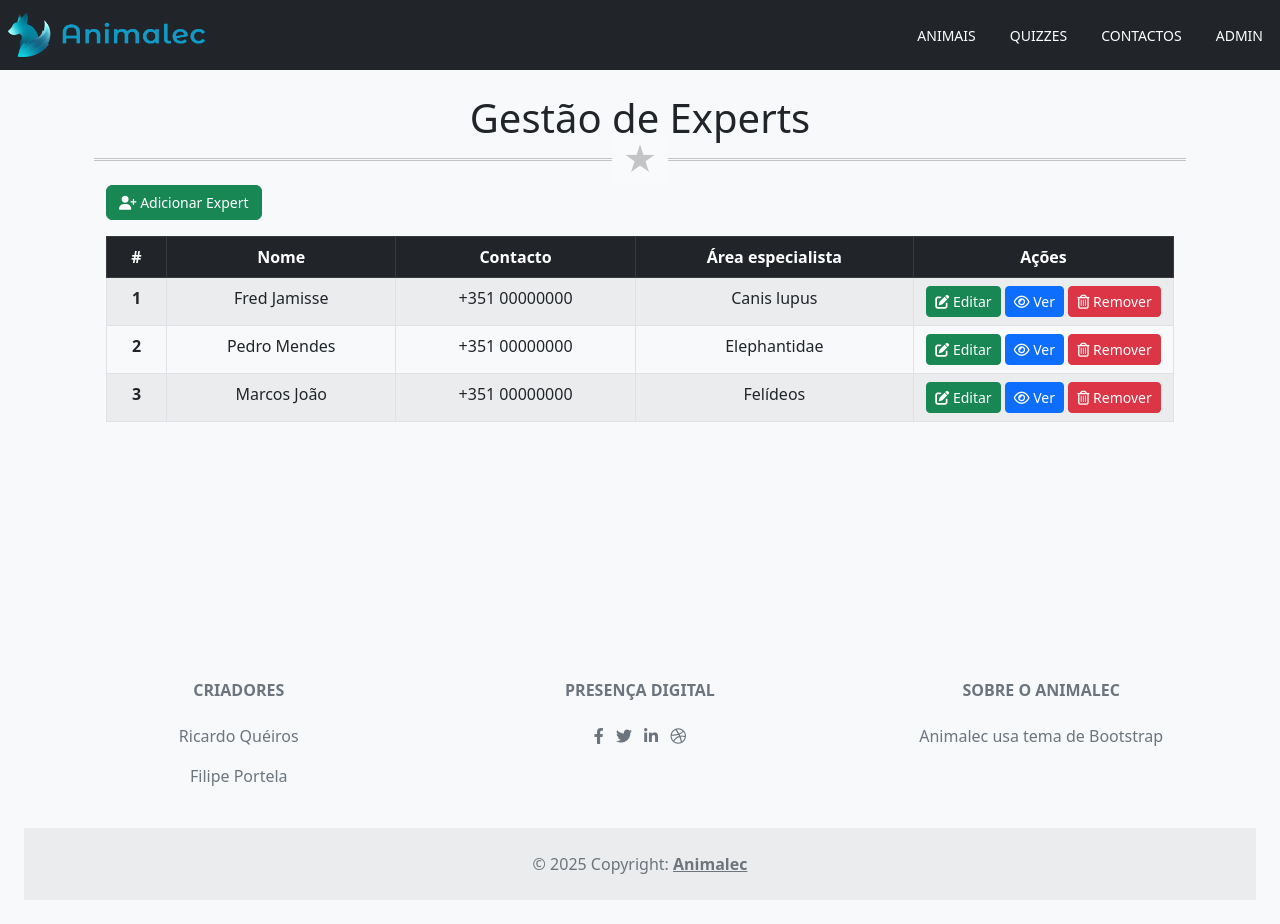
After one commit to FredJamisse/UC_ProgramacaoWebAvancada, a web app: file Tarefa_3.1b/pages/experts.html in a window 1280 px wide. The commit adds this page. Run offline with its HTML, style and script files only (its server is not run), Linux system fonts and the light colour scheme.

Commit message:
adicionei interação na pagina de gestâo do expert

```diff
--- a/Tarefa_3.1b/css/style.css
+++ b/Tarefa_3.1b/css/style.css
@@ -3,6 +3,8 @@ body {
   height: 100%;
   background-color: #f8f9fa !important;
 }
+
+
 
 .hr5 {
   border: 0;
@@ -45,3 +47,7 @@ i span {
 .btn {
   font-size: 14px;
 }
+
+.header-area .navbar-brand img {
+  max-height: 60px;
+}
--- /dev/null
+++ b/Tarefa_3.1b/pages/experts.html
@@ -0,0 +1,250 @@
+<!DOCTYPE html>
+<html lang="pt">
+  <head>
+    <meta charset="UTF-8" />
+    <meta http-equiv="X-UA-Compatible" content="IE=edge" />
+    <meta name="viewport" content="width=device-width, initial-scale=1.0" />
+    <title>Gestão de Experts</title>
+
+    <!-- Bootstrap CSS -->
+    <link
+      href="https://cdn.jsdelivr.net/npm/bootstrap@5.2.2/dist/css/bootstrap.min.css"
+      rel="stylesheet"
+      crossorigin="anonymous"
+    />
+
+    <!-- Font Awesome -->
+    <link
+      rel="stylesheet"
+      href="https://cdnjs.cloudflare.com/ajax/libs/font-awesome/6.2.0/css/all.min.css"
+      crossorigin="anonymous"
+      referrerpolicy="no-referrer"
+    />
+
+    <!-- CSS próprio -->
+    <link rel="stylesheet" href="../css/style.css" />
+  </head>
+
+  <body>
+    <!------- Header ------>
+    <header class="header-area">
+      <div class="navbar-area">
+        <nav class="navbar navbar-expand-lg navbar-dark bg-dark">
+          <a class="navbar-brand mr-lg-4 mx-2" href="../index.html">
+            <img src="../assets/animalec_line.88024da4.png" style="width: 200px" alt="logo" />
+          </a>
+
+
+          <div class="collapse navbar-collapse justify-content-end" id="navbarSupportedContent">
+            <ul class="navbar-nav mr-auto">
+              <li class="nav-item mx-1">
+                <a href="#" class="btn btn-md btn-tertiary text-white">ANIMAIS</a>
+              </li>
+              <li class="nav-item mx-1">
+                <a href="#" class="btn btn-md btn-tertiary text-white">QUIZZES</a>
+              </li>
+              <li class="nav-item mx-1">
+                <a href="#" class="btn btn-md btn-tertiary text-white">CONTACTOS</a>
+              </li>
+              <li class="nav-item mx-1">
+                <a href="../index.html" class="btn btn-md btn-tertiary text-white">ADMIN</a>
+              </li>
+            </ul>
+          </div>
+        </nav>
+      </div>
+    </header>
+    <!-- navbar end-->
+
+    <!-- Main Content -->
+    <section class="main">
+      <div class="container p-4 text-center">
+        <h1 class="mb-3">Gestão de Experts</h1>
+        <hr class="hr5" />
+
+        <div class="container mt-4" style="min-height: 400px">
+          <div class="row mb-3">
+            <div class="col-12 text-start">
+              <button id="btnAddExpert" class="btn btn-success">
+                <i class="fas fa-user-plus"></i>
+                <span>Adicionar Expert</span>
+              </button>
+            </div>
+          </div>
+
+          <div class="row">
+            <div class="col-12">
+              <table class="table table-bordered table-striped table-hover">
+                <thead class="table-dark">
+                  <tr>
+                    <th scope="col" style="width: 60px">#</th>
+                    <th scope="col">Nome</th>
+                    <th scope="col">Contacto</th>
+                    <th scope="col">Área especialista</th>
+                    <th scope="col" style="width: 260px">Ações</th>
+                  </tr>
+                </thead>
+                <tbody id="expertsTableBody">
+                  <tr>
+                    <th scope="row">1</th>
+                    <td>Fred Jamisse</td>
+                    <td>+351 00000000</td>
+                    <td>Canis lupus</td>
+                    <td>
+                      <button type="button" class="btn btn-success btn-sm btn-edit">
+                        <i class="fas fa-edit"></i>
+                        <span>Editar</span>
+                      </button>
+                      <button type="button" class="btn btn-primary btn-sm btn-view">
+                        <i class="far fa-eye"></i>
+                        <span>Ver</span>
+                      </button>
+                      <button type="button" class="btn btn-danger btn-sm btn-delete">
+                        <i class="far fa-trash-alt"></i>
+                        <span>Remover</span>
+                      </button>
+                    </td>
+                  </tr>
+                  <tr>
+                    <th scope="row">2</th>
+                    <td>Pedro Mendes</td>
+                    <td>+351 00000000</td>
+                    <td>Elephantidae</td>
+                    <td>
+                      <button type="button" class="btn btn-success btn-sm btn-edit">
+                        <i class="fas fa-edit"></i>
+                        <span>Editar</span>
+                      </button>
+                      <button type="button" class="btn btn-primary btn-sm btn-view">
+                        <i class="far fa-eye"></i>
+                        <span>Ver</span>
+                      </button>
+                      <button type="button" class="btn btn-danger btn-sm btn-delete">
+                        <i class="far fa-trash-alt"></i>
+                        <span>Remover</span>
+                      </button>
+                    </td>
+                  </tr>
+                  <tr>
+                    <th scope="row">3</th>
+                    <td>Marcos João</td>
+                    <td>+351 00000000</td>
+                    <td>Felídeos</td>
+                    <td>
+                      <button type="button" class="btn btn-success btn-sm btn-edit">
+                        <i class="fas fa-edit"></i>
+                        <span>Editar</span>
+                      </button>
+                      <button type="button" class="btn btn-primary btn-sm btn-view">
+                        <i class="far fa-eye"></i>
+                        <span>Ver</span>
+                      </button>
+                      <button type="button" class="btn btn-danger btn-sm btn-delete">
+                        <i class="far fa-trash-alt"></i>
+                        <span>Remover</span>
+                      </button>
+                    </td>
+                  </tr>
+                </tbody>
+              </table>
+            </div>
+          </div>
+        </div>
+      </div>
+    </section>
+    <!-- Main Content -->
+
+    <!-- Footer -->
+    <footer class="text-center text-lg-start bg-light text-muted p-4">
+      <section>
+        <div class="text-center text-md-start mt-5">
+          <div class="row mt-3 text-center">
+            <div class="col-md-3 col-sm-4 col-lg-3 col-xl-3 mx-auto mb-4 d-none d-sm-block">
+              <h6 class="text-uppercase fw-bold mb-4">Criadores</h6>
+              <p>Ricardo Quéiros</p>
+              <p>Filipe Portela</p>
+            </div>
+
+            <div class="col-md-2 col-sm-4 col-lg-2 col-xl-2 mx-auto mb-4 d-none d-sm-block">
+              <h6 class="text-uppercase fw-bold mb-4">Presença Digital</h6>
+
+              <i class="fab fa-facebook-f me-2"></i>
+              <i class="fab fa-twitter me-2"></i>
+              <i class="fab fa-linkedin-in me-2"></i>
+              <i class="fab fa-dribbble"></i>
+            </div>
+
+            <div class="col-md-3 col-sm-4 col-lg-3 col-xl-3 mx-auto mb-md-0 mb-4 d-none d-sm-block">
+              <h6 class="text-uppercase fw-bold mb-4">Sobre o Animalec</h6>
+              <p>Animalec usa tema de Bootstrap</p>
+            </div>
+          </div>
+        </div>
+      </section>
+
+      <div class="text-center p-4" style="background-color: rgba(0, 0, 0, 0.05)">
+        © 2025 Copyright:
+        <a class="text-reset fw-bold" href="#">Animalec</a>
+      </div>
+    </footer>
+
+    <!-- Modal Ver Expert -->
+    <div class="modal fade" id="viewExpertModal" tabindex="-1" aria-hidden="true">
+      <div class="modal-dialog">
+        <div class="modal-content">
+          <div class="modal-header">
+            <h5 class="modal-title">Detalhes do Expert</h5>
+            <button type="button" class="btn-close" data-bs-dismiss="modal" aria-label="Fechar"></button>
+          </div>
+          <div class="modal-body">
+            <p><strong>Nome:</strong> <span id="viewNome"></span></p>
+            <p><strong>Contacto:</strong> <span id="viewContacto"></span></p>
+            <p><strong>Área especialista:</strong> <span id="viewArea"></span></p>
+          </div>
+          <div class="modal-footer">
+            <button type="button" class="btn btn-secondary" data-bs-dismiss="modal">Fechar</button>
+          </div>
+        </div>
+      </div>
+    </div>
+
+    <!-- Modal Adicionar/Editar Expert -->
+    <div class="modal fade" id="editExpertModal" tabindex="-1" aria-hidden="true">
+      <div class="modal-dialog">
+        <form class="modal-content" id="editExpertForm">
+          <div class="modal-header">
+            <h5 class="modal-title" id="editExpertLabel">Adicionar Expert</h5>
+            <button type="button" class="btn-close" data-bs-dismiss="modal" aria-label="Fechar"></button>
+          </div>
+          <div class="modal-body">
+            <div class="mb-3">
+              <label for="editNome" class="form-label">Nome</label>
+              <input type="text" class="form-control" id="editNome" required />
+            </div>
+            <div class="mb-3">
+              <label for="editContacto" class="form-label">Contacto</label>
+              <input type="text" class="form-control" id="editContacto" required />
+            </div>
+            <div class="mb-3">
+              <label for="editArea" class="form-label">Área especialista</label>
+              <input type="text" class="form-control" id="editArea" required />
+            </div>
+          </div>
+          <div class="modal-footer">
+            <button type="button" class="btn btn-secondary" data-bs-dismiss="modal">Cancelar</button>
+            <button type="submit" class="btn btn-success">Guardar</button>
+          </div>
+        </form>
+      </div>
+    </div>
+
+    <!-- Bootstrap JS Bundle -->
+    <script
+      src="https://cdn.jsdelivr.net/npm/bootstrap@5.2.2/dist/js/bootstrap.bundle.min.js"
+      crossorigin="anonymous"
+    ></script>
+
+    <!-- JS próprio -->
+    <script src="../js/script.js"></script>
+  </body>
+</html>
```
Also changed, not shown: Tarefa_3.1b/js/script.js (+128 -0 lines), Tarefa_3.1b/pages/sponsors.html (added, +184 -0 lines).
